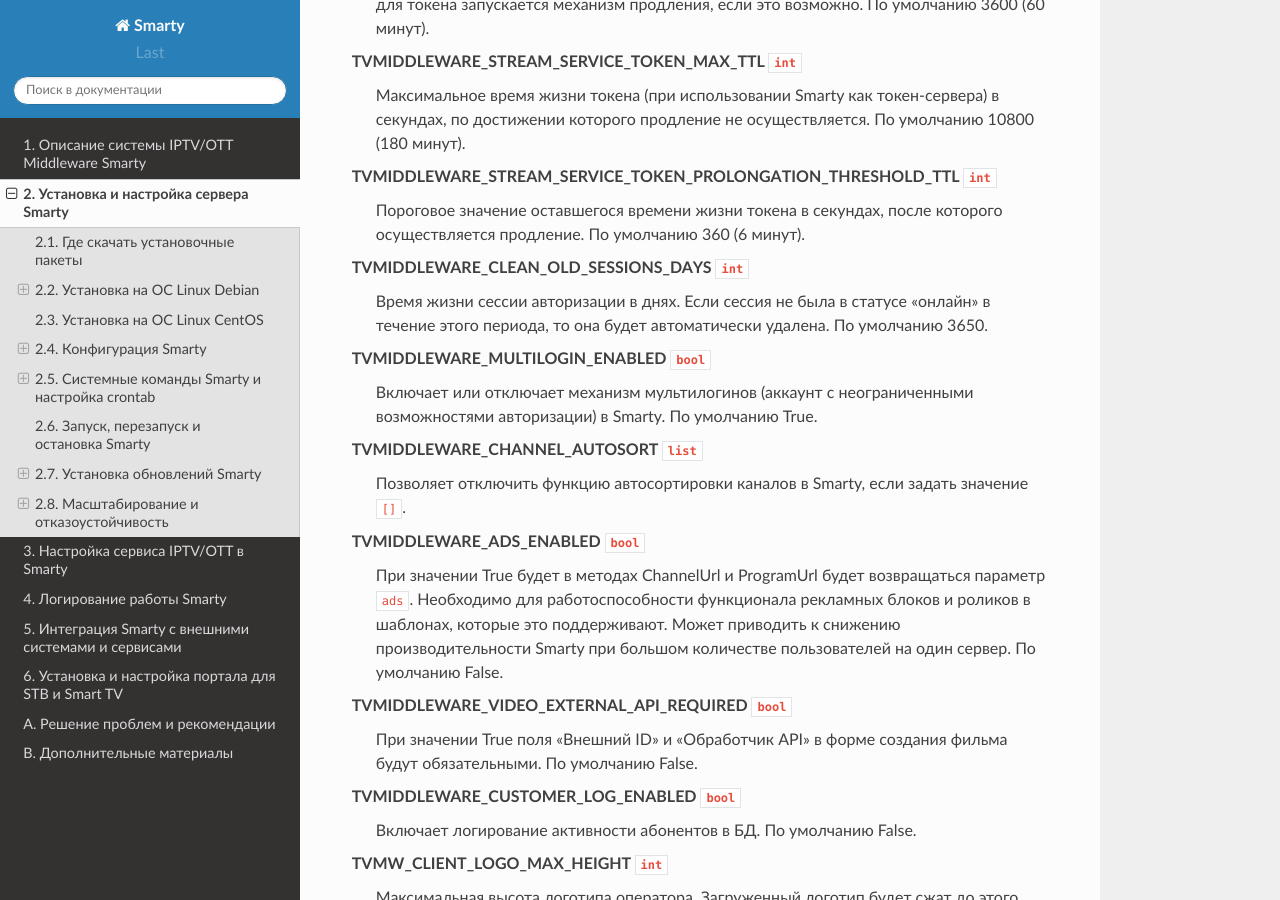
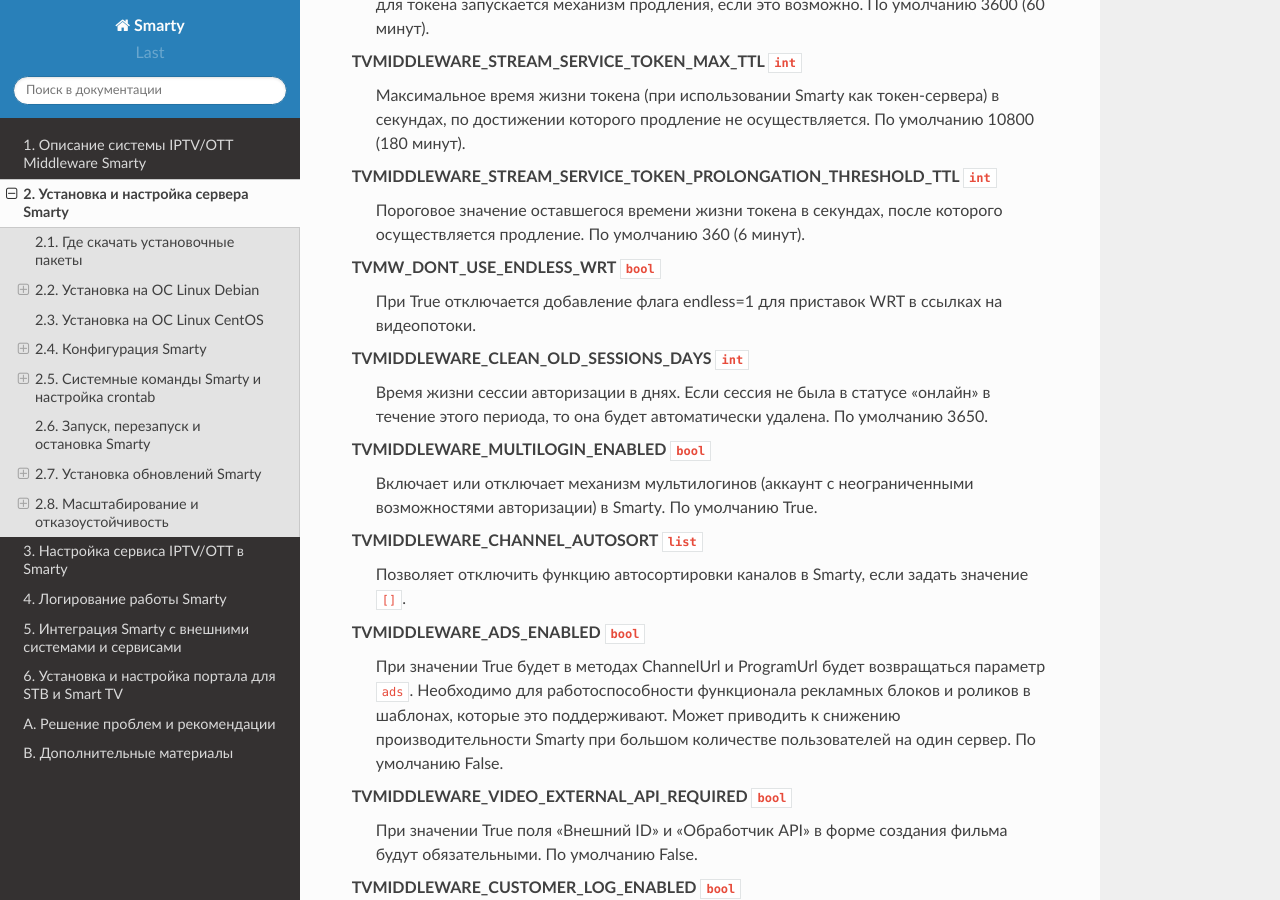
Before and after one commit to sergey-yakovlev/smarty-docs, a Sphinx documentation site: the page built from source/installation_and_configuration.rst, in a window 1280 px wide and 900 px high, scrolled down 7450 px. Built offline with Sphinx 7.4.7 and the Read the Docs theme 2.0.0, drawn with Linux system fonts in a browser that asks for light colours.

Commit message:
Update installation_and_configuration.rst

```diff
--- a/source/installation_and_configuration.rst
+++ b/source/installation_and_configuration.rst
@@ -328,6 +328,9 @@
 
 TVMIDDLEWARE_STREAM_SERVICE_TOKEN_PROLONGATION_THRESHOLD_TTL ``int``
   Пороговое значение оставшегося времени жизни токена в секундах, после которого осуществляется продление. По умолчанию 360     (6 минут).
+
+TVMW_DONT_USE_ENDLESS_WRT ``bool``
+   При True отключается добавление флага endless=1 для приставок WRT в ссылках на видеопотоки.
 
 TVMIDDLEWARE_CLEAN_OLD_SESSIONS_DAYS ``int``
   Время жизни сессии авторизации в днях. Если сессия не была в статусе "онлайн" в течение этого периода, то она будет
```
